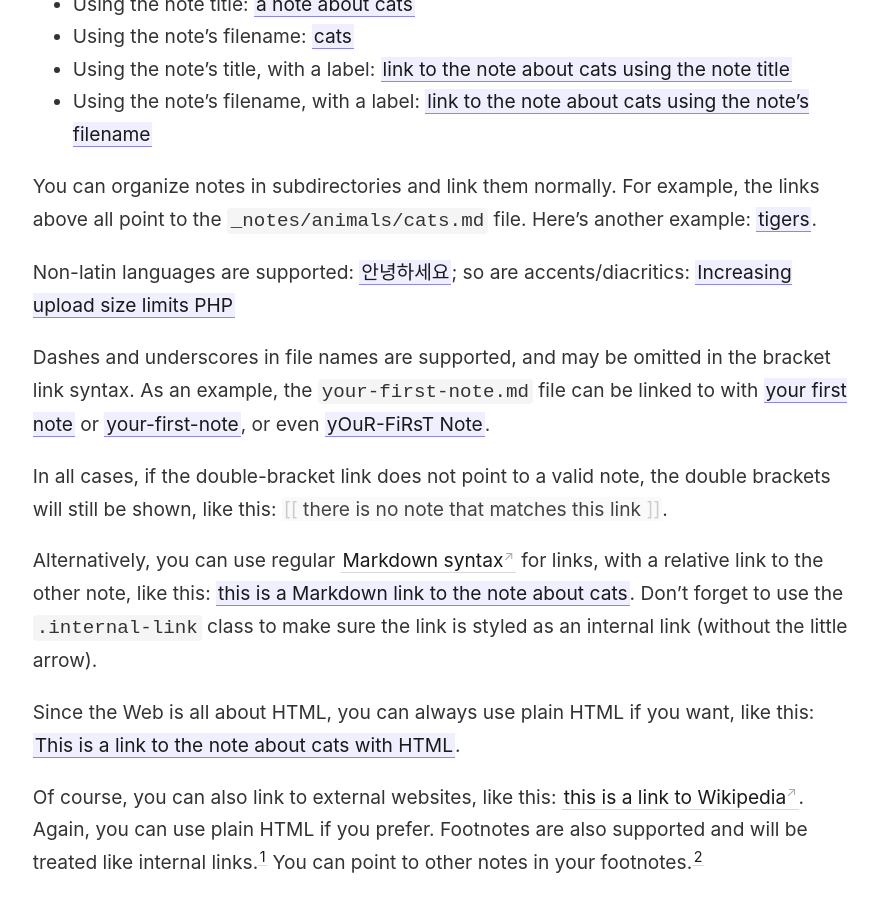
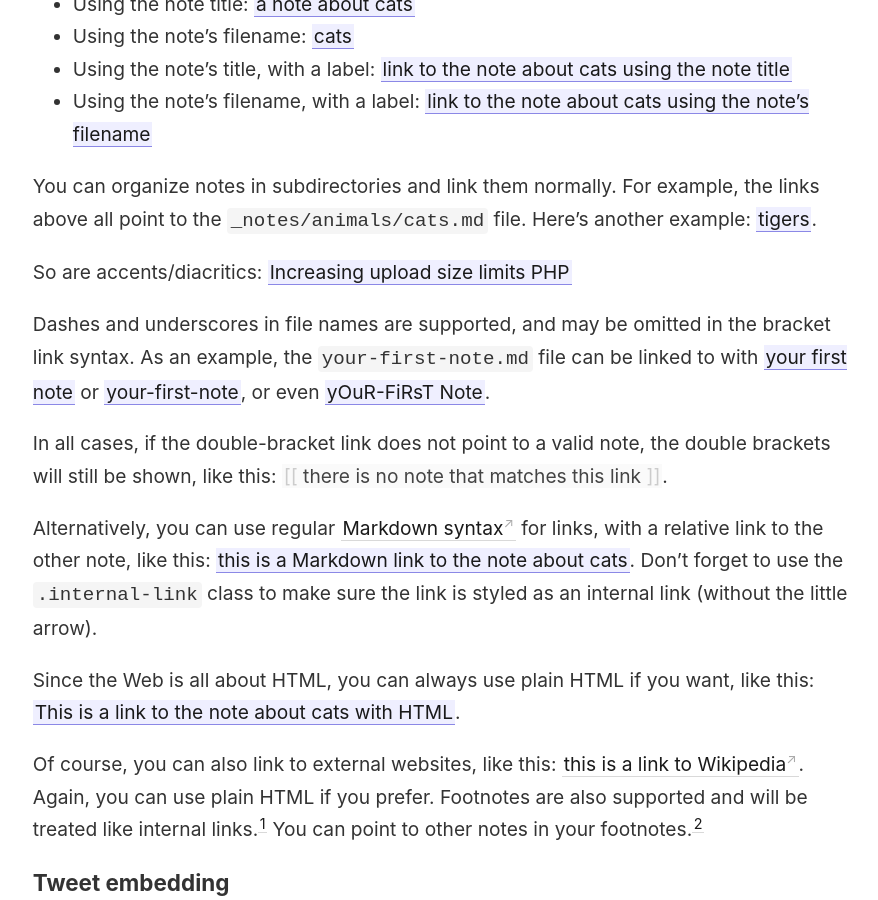
Before and after one commit to YlmRdm/digitalgarden, a Jekyll site: the page built from _notes/your-first-note.md, in a window 1280 px wide and 900 px high, scrolled down 530 px. Shown: the whole window, without its empty margins (44-922 px from the left). Built offline with Jekyll 4.4.1, drawn with Linux system fonts in a browser that asks for light colours.

Commit message:
Delete 안녕하세요 post

```diff
--- a/_notes/your-first-note.md
+++ b/_notes/your-first-note.md
@@ -17,7 +17,7 @@ To link to another note, you can use multiple syntaxes. The following four use t
 
 You can organize notes in subdirectories and link them normally. For example, the links above all point to the `_notes/animals/cats.md` file. Here's another example: [[tigers]].
 
-Non-latin languages are supported: [[안녕하세요]]; so are accents/diacritics: [[Increasing upload size limits PHP]]
+So are accents/diacritics: [[Increasing upload size limits PHP]]
 
 Dashes and underscores in file names are supported, and may be omitted in the bracket link syntax. As an example, the `your-first-note.md` file can be linked to with [[your first note]] or [[your-first-note]], or even [[yOuR-FiRsT Note]].
 
@@ -95,7 +95,7 @@ And of course, images look great:
 
 You can also ==highlight some content== by wrapping it with `==`.
 
-Non-latin languages are supported too: ==你好==, ==안녕하세요==, ==こんにちは==.
+Non-latin languages are supported too: ==你好==, ==こんにちは==.
 
 ### Code syntax highlighting
 
```
Also changed, not shown: _notes/안녕하세요.md (deleted, +0 -5 lines).
